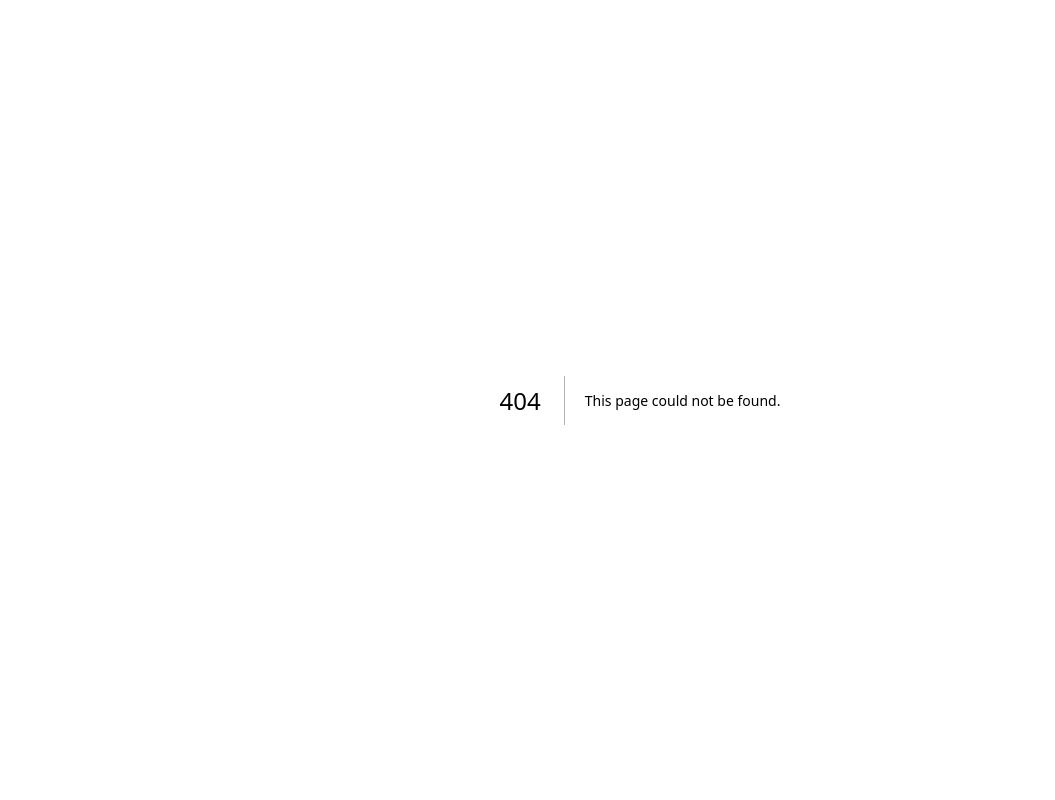
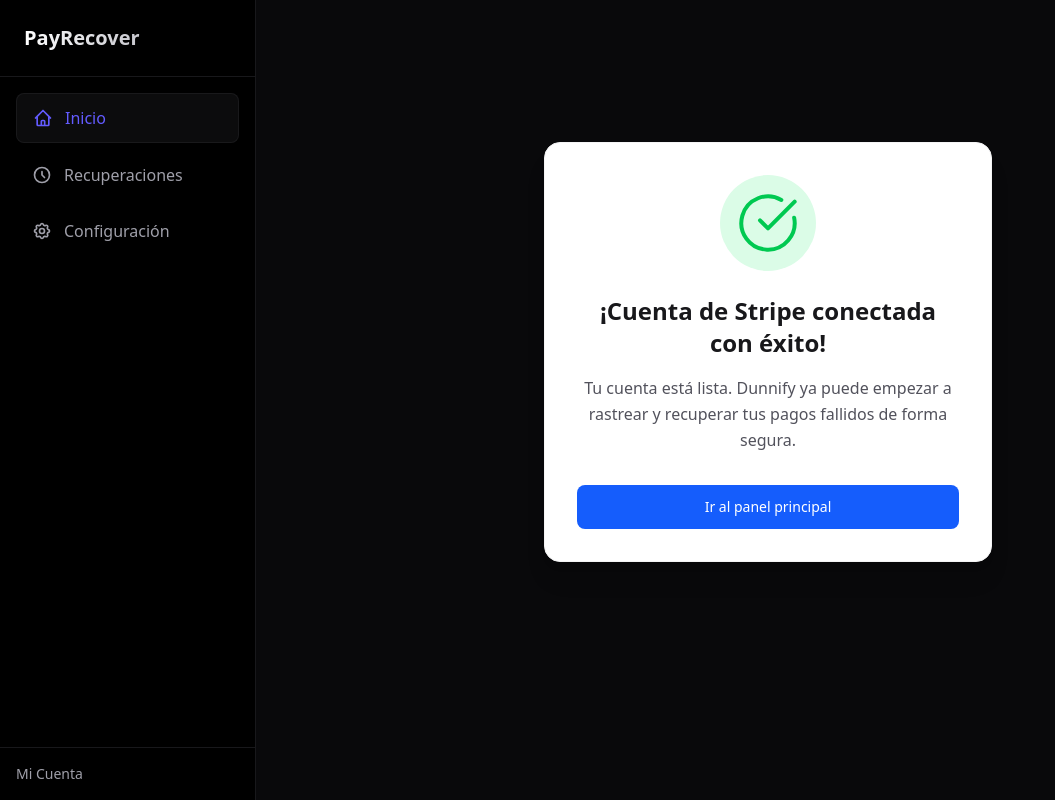
Before and after one commit to AndresS-max/payrecover-frontend, a Next.js app: page /dashboard/success in a window 1280 px wide. Before the commit this address had no page. Shown: the whole page, without its empty margins (0-1055 px from the left). Built offline with nearby package versions, Linux system fonts and the light colour scheme.

Commit message:
feat: add stripe connect success page

```diff
--- /dev/null
+++ b/src/app/dashboard/success/page.tsx
@@ -0,0 +1,31 @@
+import Link from "next/link";
+import { CheckCircle } from "lucide-react";
+
+export default function StripeConnectSuccessPage() {
+  return (
+    <div className="flex flex-col items-center justify-center min-h-[80vh] px-4">
+      <div className="max-w-md w-full bg-white dark:bg-zinc-900 shadow-xl rounded-2xl p-8 text-center border border-zinc-100 dark:border-zinc-800">
+        <div className="flex justify-center mb-6">
+          <div className="bg-green-100 dark:bg-green-900/30 p-4 rounded-full">
+            <CheckCircle className="w-16 h-16 text-green-500" strokeWidth={1.5} />
+          </div>
+        </div>
+
+        <h1 className="text-2xl font-bold text-zinc-900 dark:text-white mb-4">
+          ¡Cuenta de Stripe conectada con éxito!
+        </h1>
+
+        <p className="text-zinc-600 dark:text-zinc-400 mb-8 leading-relaxed">
+          Tu cuenta está lista. Dunnify ya puede empezar a rastrear y recuperar tus pagos fallidos de forma segura.
+        </p>
+
+        <Link
+          href="/dashboard"
+          className="inline-flex items-center justify-center w-full px-6 py-3 text-sm font-medium text-white transition-colors bg-blue-600 rounded-lg hover:bg-blue-700 focus:outline-none focus:ring-2 focus:ring-blue-500 focus:ring-offset-2 dark:focus:ring-offset-zinc-900"
+        >
+          Ir al panel principal
+        </Link>
+      </div>
+    </div>
+  );
+}
```
